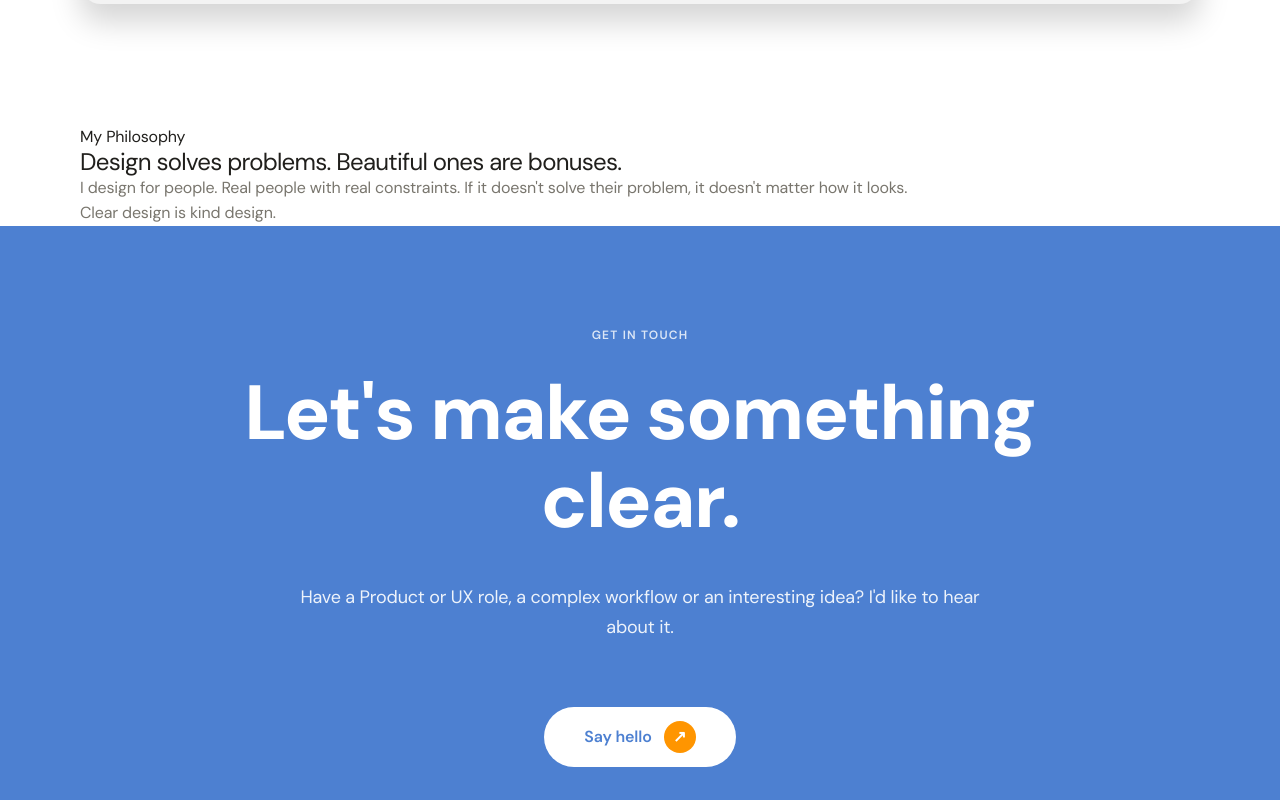
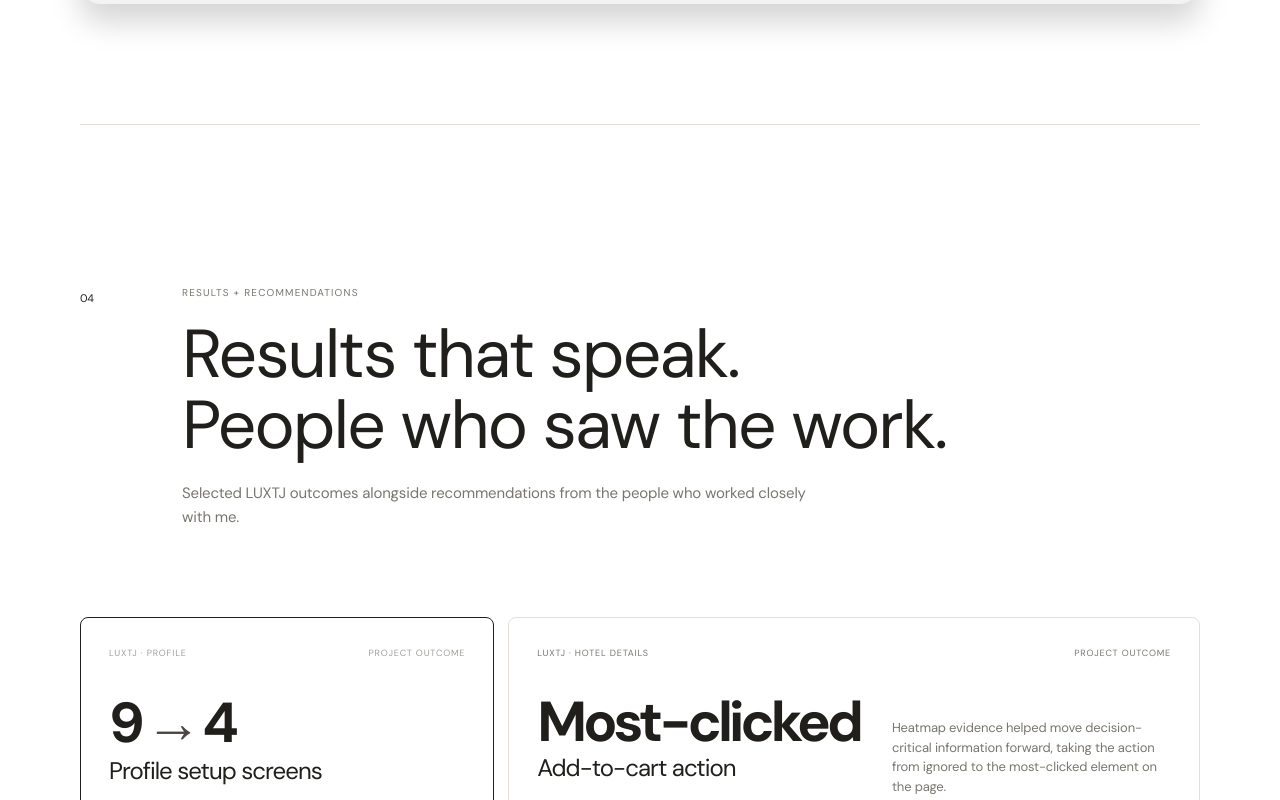
Before and after one commit to Akshayux/akshay-portfolio, a Next.js app: page / in a window 1280 px wide. Shown: the part 3260-4060 px from the top of the page. Built offline with nearby package versions, Linux system fonts and the light colour scheme.

Commit message:
Remove Philosophy and CTA sections - simplify portfolio to Hero + Projects + Testimonials

```diff
--- a/app/page.tsx
+++ b/app/page.tsx
@@ -109,31 +109,6 @@ export default function Home(){return <PageFrame>
     </div>
   </section>
 
-  {/* Philosophy */}
-  <section className="philosophy-section reveal">
-    <div className="philosophy-content shell">
-      <div className="philosophy-label">My Philosophy</div>
-      <div>
-        <h2>Design solves problems. Beautiful ones are bonuses.</h2>
-        <p>I design for people. Real people with real constraints. If it doesn't solve their problem, it doesn't matter how it looks.</p>
-        <p className="philosophy-bold">Clear design is kind design.</p>
-      </div>
-    </div>
-  </section>
-
-  {/* CTA */}
-  <section className="cta-section reveal">
-    <div className="cta-content shell">
-      <div className="cta-label">Get in touch</div>
-      <h2>Let's make something clear.</h2>
-      <p>Have a Product or UX role, a complex workflow or an interesting idea? I'd like to hear about it.</p>
-      <Link href="/contact" className="cta-button-primary">
-        Say hello
-        <span className="cta-button-arrow">↗</span>
-      </Link>
-    </div>
-  </section>
-
-  <TestimonialsSection index="04"/>
+<TestimonialsSection index="04"/>
 
 </PageFrame>}
```
